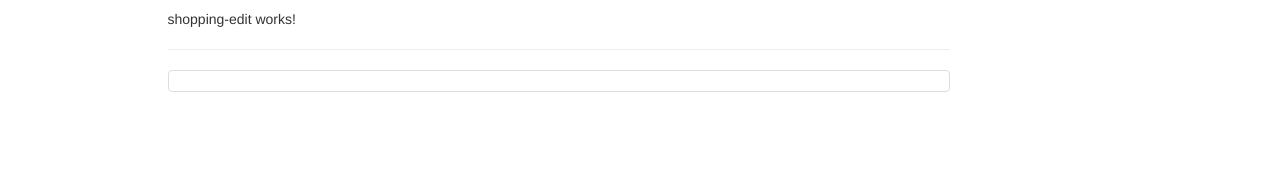
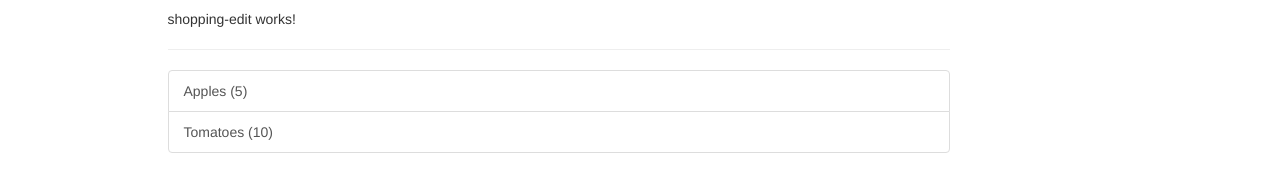
Before and after one commit to helgonaft/course-project, an Angular app: page / in a window 1280 px wide. Shown: the part 310-502 px from the top of the page. Built offline with nearby package versions, Linux system fonts and the light colour scheme.

Commit message:
filling the shopping list with ingredients

```diff
--- a/src/app/shopping-list/shopping-list.component.html
+++ b/src/app/shopping-list/shopping-list.component.html
@@ -3,7 +3,12 @@
     <app-shopping-edit></app-shopping-edit>
     <hr>
    <ul class="list-group">
-      <a class="list-group-item" style="cursor: pointer;"></a>
+      <a
+        class="list-group-item"
+        style="cursor: pointer;"
+        *ngFor="let ingredient of ingredients">
+        {{ ingredient.name }} ({{ ingredient.amount }})
+      </a>
    </ul>
   </div>
 
--- a/src/app/shopping-list/shopping-list.component.ts
+++ b/src/app/shopping-list/shopping-list.component.ts
@@ -1,4 +1,5 @@
 import { Component, OnInit } from '@angular/core';
+import {Ingredient} from '../shared/ingredient.model';
 
 @Component({
   selector: 'app-shopping-list',
@@ -7,6 +8,12 @@
 })
 export class ShoppingListComponent implements OnInit {
 
+  ingredients: Ingredient[] = [
+    // create 1st ingredient using construtor from Ingredient model
+    new Ingredient('Apples', 5),
+    new Ingredient('Tomatoes', 10)
+  ];
+
   constructor() { }
 
   ngOnInit() {
```
